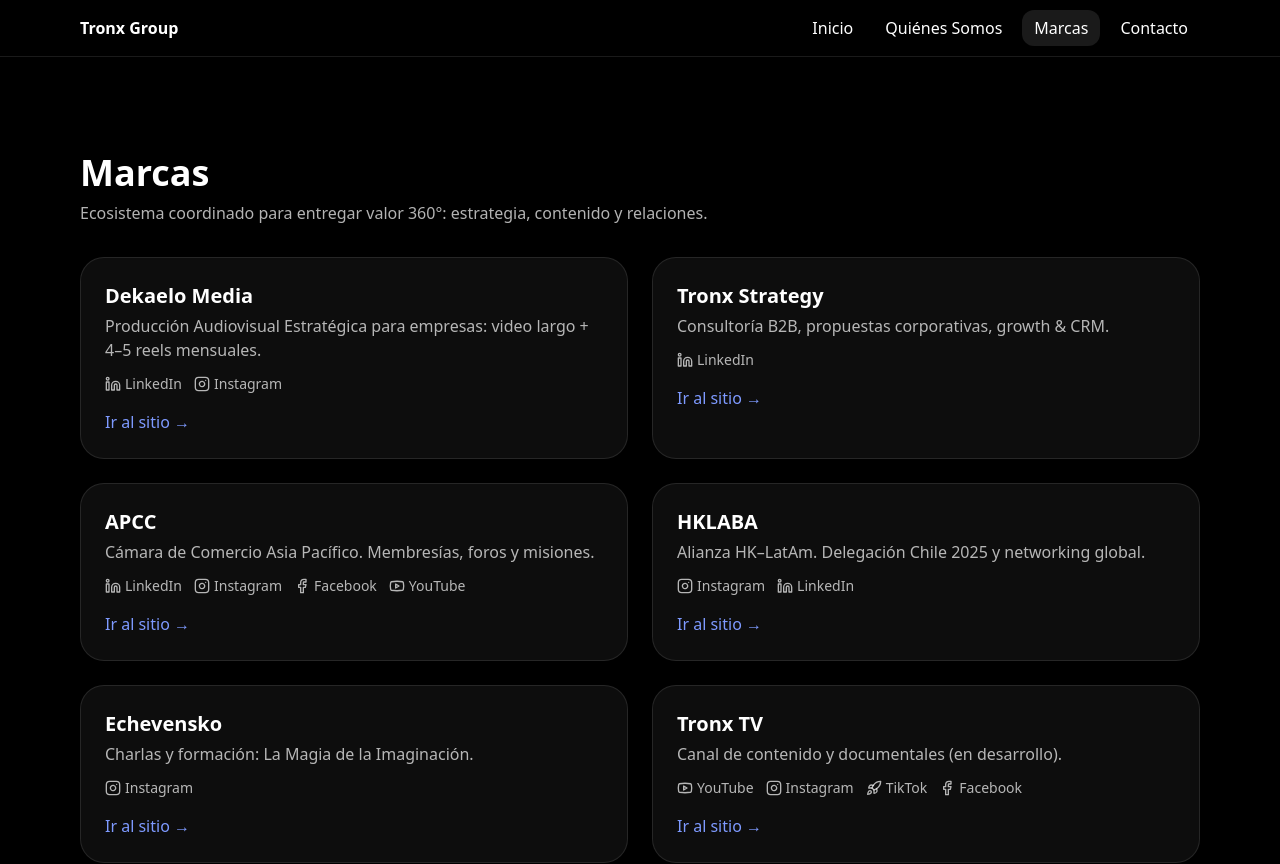
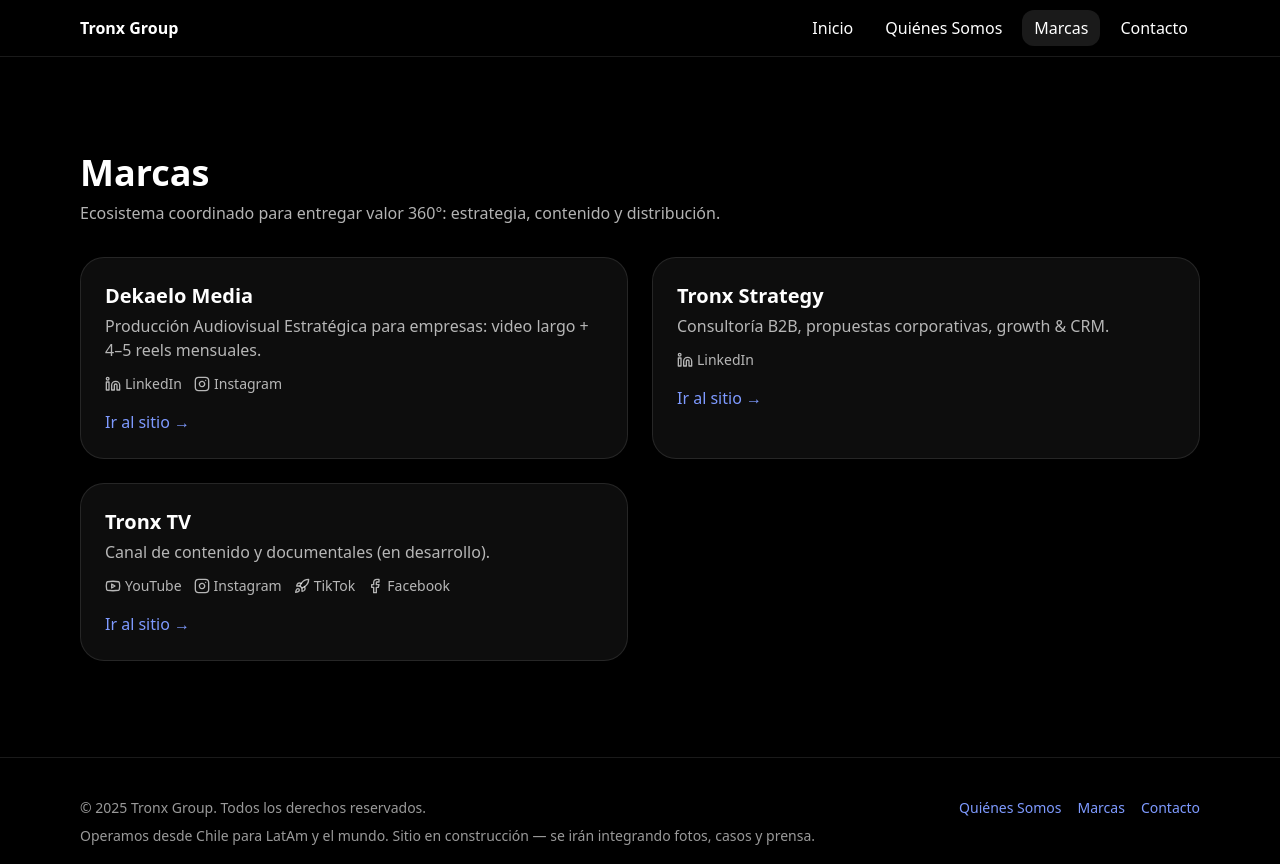
Before and after one commit to TronxGroup/tronxgroup, a Next.js app: page /marcas in a window 1280 px wide. Shown: the top 864 px of the page. Built offline with nearby package versions, Linux system fonts and the light colour scheme.

Commit message:
Update page.tsx

```diff
--- a/src/app/marcas/page.tsx
+++ b/src/app/marcas/page.tsx
@@ -1,10 +1,16 @@
 import Link from 'next/link';
-import { Instagram, Linkedin, Facebook, Youtube, Twitter, Rocket, LucideIcon } from 'lucide-react';
+import type { ElementType } from 'react';
+import { Instagram, Linkedin, Facebook, Youtube, Rocket } from 'lucide-react';
 
-// Tipo para las redes
-type Social = { name: string; url: string; icon: LucideIcon };
+// Tipo para las redes (acepta íconos de lucide o componentes propios)
+type Social = { name: string; url: string; icon: ElementType };
 
-const brands = [
+const brands: {
+  name: string;
+  desc: string;
+  url: string;
+  socials: Social[];
+}[] = [
   {
     name: 'Dekaelo Media',
     desc: 'Producción Audiovisual Estratégica para empresas: video largo + 4–5 reels mensuales.',
@@ -21,39 +27,13 @@ const brands = [
     socials: [{ name: 'LinkedIn', url: '#', icon: Linkedin }],
   },
   {
-    name: 'APCC',
-    desc: 'Cámara de Comercio Asia Pacífico. Membresías, foros y misiones.',
-    url: 'https://apcc-chamber.vercel.app',
-    socials: [
-      { name: 'LinkedIn', url: '#', icon: Linkedin },
-      { name: 'Instagram', url: '#', icon: Instagram },
-      { name: 'Facebook', url: '#', icon: Facebook },
-      { name: 'YouTube', url: '#', icon: Youtube },
-    ],
-  },
-  {
-    name: 'HKLABA',
-    desc: 'Alianza HK–LatAm. Delegación Chile 2025 y networking global.',
-    url: 'https://hklaba.vercel.app',
-    socials: [
-      { name: 'Instagram', url: '#', icon: Instagram },
-      { name: 'LinkedIn', url: '#', icon: Linkedin },
-    ],
-  },
-  {
-    name: 'Echevensko',
-    desc: 'Charlas y formación: La Magia de la Imaginación.',
-    url: 'https://empresas.echevensko.com',
-    socials: [{ name: 'Instagram', url: '#', icon: Instagram }],
-  },
-  {
     name: 'Tronx TV',
     desc: 'Canal de contenido y documentales (en desarrollo).',
     url: '#',
     socials: [
       { name: 'YouTube', url: '#', icon: Youtube },
       { name: 'Instagram', url: '#', icon: Instagram },
-      { name: 'TikTok', url: '#', icon: Rocket }, // puedes cambiar a ícono TikTok custom
+      { name: 'TikTok', url: '#', icon: Rocket }, // placeholder para TikTok
       { name: 'Facebook', url: '#', icon: Facebook },
     ],
   },
@@ -65,7 +45,7 @@ export default function Marcas() {
       <div className="container">
         <h1 className="text-3xl md:text-4xl font-semibold">Marcas</h1>
         <p className="mt-2 text-white/70 max-w-2xl">
-          Ecosistema coordinado para entregar valor 360°: estrategia, contenido y relaciones.
+          Ecosistema coordinado para entregar valor 360°: estrategia, contenido y distribución.
         </p>
 
         <div className="grid md:grid-cols-2 gap-6 mt-8">
@@ -76,15 +56,19 @@ export default function Marcas() {
 
               {/* Redes sociales */}
               <div className="mt-3 flex flex-wrap gap-3">
-                {b.socials?.map((s) => (
+                {b.socials.map((s) => {
+                  const Icon = s.icon;
+                  return (
                     <Link
                       key={s.name}
                       href={s.url}
                       className="flex items-center gap-1 text-white/70 hover:text-white text-sm"
+                      aria-label={`${b.name} en ${s.name}`}
                     >
-                    <s.icon size={16} /> {s.name}
+                      <Icon size={16} /> {s.name}
                     </Link>
-                ))}
+                  );
+                })}
               </div>
 
               {/* Sitio oficial */}
```
Lines whose indentation alone changed are shown as unchanged.
